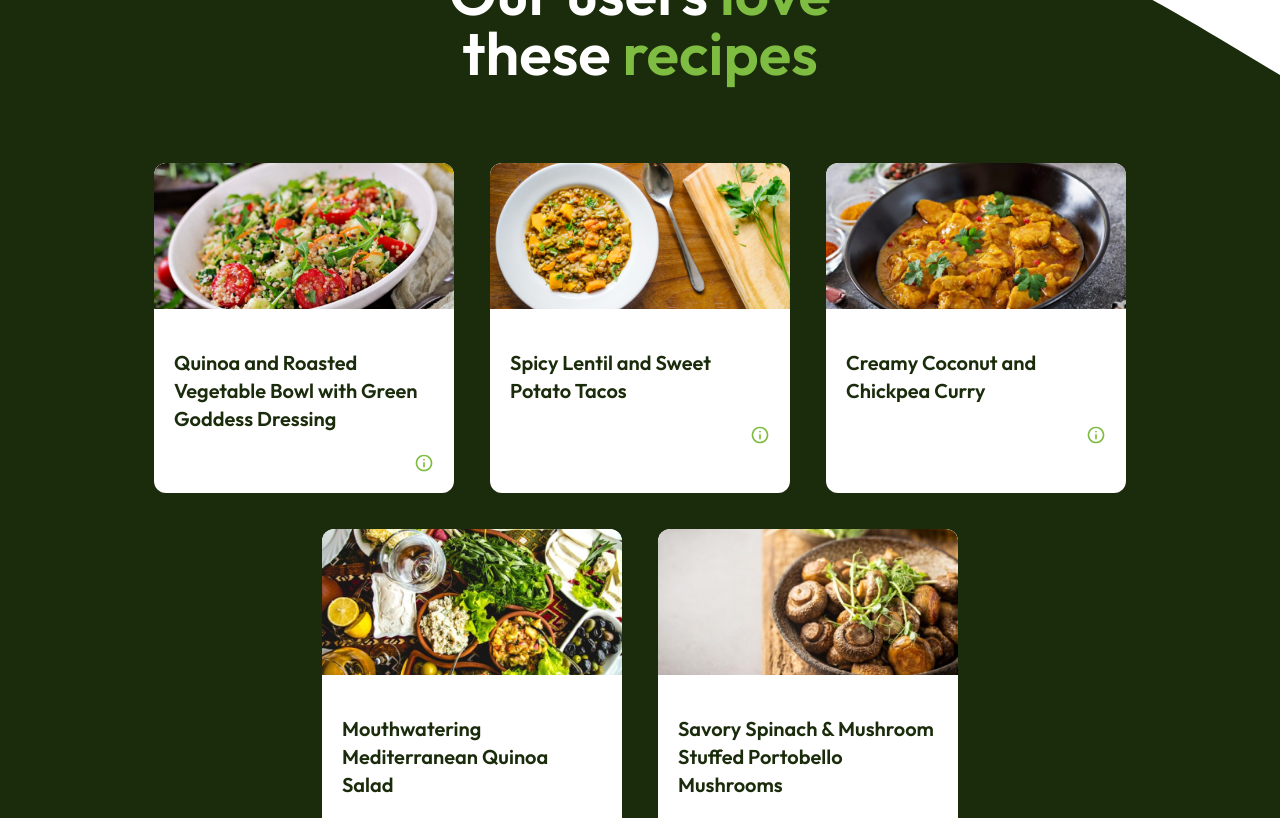
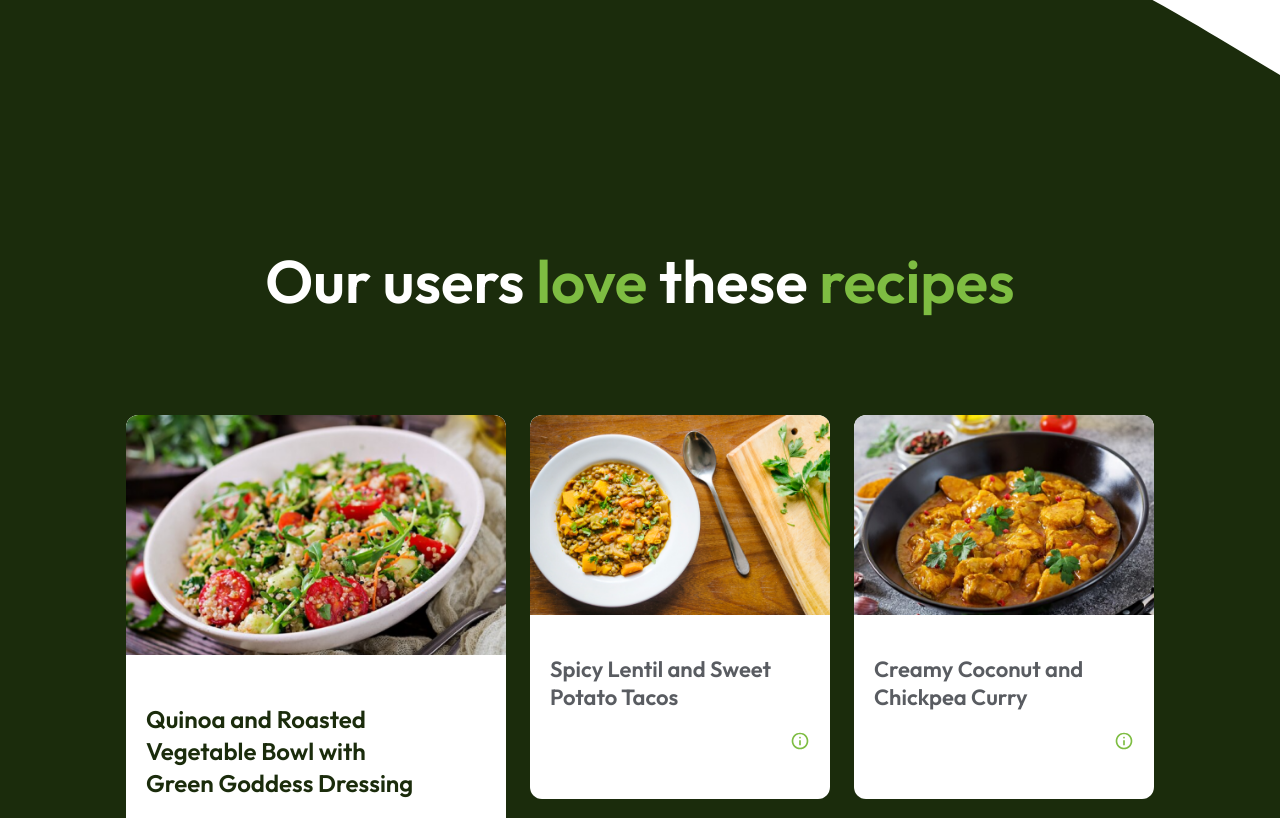
Before and after one commit to theAmbi/ecovital-foods, a Next.js app: page / in a window 1280 px wide. Shown: the part 1920-2738 px from the top of the page. Built offline with nearby package versions, Linux system fonts and the light colour scheme.

Commit message:
recipe section has been completed with responsive for most screens

```diff
--- a/recipeDetails.ts
+++ b/recipeDetails.ts
@@ -39,3 +39,47 @@ export const recipes = [
       "Elevate your dinner tonight with our Stuffed Portobello Mushrooms – earthy portobellos overflowing with a savory spinach and mushroom medley, perfect for a gourmet experience at home.",
   },
 ];
+
+export const bigCard = [
+  {
+    id: 100,
+    img: "/recipes/quinoa.png",
+    title: "Quinoa and Roasted Vegetable Bowl with Green Goddess Dressing",
+    details:
+      "Experience the perfect harmony of nutty quinoa, vibrant roasted veggies, and our tantalizing Green Goddess Dressing – a bowl that nourishes your body and delights your taste buds.",
+  },
+];
+
+export const desktopRecipes = [
+  {
+    id: 11,
+    img: "/recipes/potato.png",
+    title: "Spicy Lentil and Sweet Potato Tacos",
+    details:
+      "Spice up your day with our Spicy Lentil and Sweet Potato Tacos – a mouthwatering fusion of savory lentils, roasted sweet potatoes, and zesty salsa wrapped in warm, whole wheat tortillas.",
+  },
+
+  {
+    id: 12,
+    img: "/recipes/curry.png",
+    title: "Creamy Coconut and Chickpea Curry",
+    details:
+      "Indulge in the rich and velvety embrace of our Creamy Coconut and Chickpea Curry – a culinary journey filled with tender chickpeas, vibrant veggies, and exotic coconut-infused flavors.",
+  },
+
+  {
+    id: 13,
+    img: "/recipes/mediterranean.png",
+    title: "Mouthwatering Mediterranean Quinoa Salad",
+    details:
+      "Transport your taste buds to the Mediterranean with our vibrant Quinoa Salad – a symphony of flavors, from ripe tomatoes to briny olives, awaits your plate.",
+  },
+
+  {
+    id: 14,
+    img: "/recipes/mushroom.png",
+    title: "Savory Spinach & Mushroom Stuffed Portobello Mushrooms",
+    details:
+      "Elevate your dinner tonight with our Stuffed Portobello Mushrooms – earthy portobellos overflowing with a savory spinach and mushroom medley, perfect for a gourmet experience at home.",
+  },
+];
--- a/src/app/components/Navbar.tsx
+++ b/src/app/components/Navbar.tsx
@@ -14,7 +14,7 @@ const Navbar: React.FC = () => {
 
     useEffect(() => {
         const handleScroll = () => {
-            if (window.scrollY > 300) {
+            if (window.scrollY > 100) {
                 setScrolling(true);
             } else {
                 setScrolling(false);
@@ -28,8 +28,8 @@ const Navbar: React.FC = () => {
         }
     })
     return (
-        <header className={`z-50 fixed left-0 top-0 w-full transition-all duration-300 ease-in-out ${scrolling ? 'bg-white border-b' : 'bg-transparent'}`}>
-            <nav className={` w-full min-h-[90px] flex items-center bg-transparent justify-between ${toggle ? 'h-fit bg-white' : 'min-h-[90px] '}`}>
+        <header className={`z-50 fixed left-0 top-0 w-full transition-all duration-300 ease-in-out ${scrolling ? 'bg-white border-b' : 'bg-transparent'} outline-none`}>
+            <nav className={` w-full min-h-[90px] flex items-center bg-transparent justify-between ${toggle ? 'h-fit bg-white' : 'min-h-[90px] '} ${scrolling ? 'min-h-[30px]' : 'min-h-[90px]'}`}>
                 <div className={`px-5 w-full flex justify-between items-center md:container md:px-0 lg:px-0 lg:container py-12`}>
                     <div className="logo">
                         <Link href={"/"}>
--- a/src/app/components/Recipes.tsx
+++ b/src/app/components/Recipes.tsx
@@ -5,6 +5,8 @@ import info from 'public/info.svg'
 import arrowRight from 'public/arrow-right.svg'
 import Image from 'next/image'
 import { recipes } from '../../../recipeDetails'
+import { desktopRecipes } from '../../../recipeDetails'
+import { bigCard } from '../../../recipeDetails'
 
 const Recipes: React.FC = () => {
     const [activeCard, setActiveCard] = useState<number | null>(null);
@@ -12,10 +14,11 @@ const Recipes: React.FC = () => {
 
     return (
         <section className='w-full min-h-[70vh] bg-headingDark relative'>
-            <Image src={aboutWave} alt='' className='absolute top-0 left-0' />
-            <div className='pt-28 max-w-[85%] mx-auto'>
-                <h3 className='text-3xl text-center text-white font-semibold max-w-md mx-auto md:text-4xl lg:text-5xl xl:text-6xl'>Our users <span className='text-headingGreen'>love </span><br /> these <span className='text-headingGreen'>recipes</span></h3>
-                <div className='mt-10 py-10 flex flex-wrap gap-9 justify-center pb-32 '>
+            <Image src={aboutWave} alt='' className='absolute top-0 left-0 w-full' />
+            <div className='pt-28 max-w-[85%] mx-auto md:pt-36 lg:pt-64 xl:pt-[400px]'>
+                <h3 className='text-3xl text-center text-white font-semibold max-w-md mx-auto md:text-4xl lg:text-5xl lg:hidden xl:hidden'>Our users <span className='text-headingGreen'>love </span><br /> these <span className='text-headingGreen'>recipes</span></h3>
+                <h3 className='hidden text-3xl text-center text-white font-semibold max-w-md mx-auto md:text-4xl lg:text-5xl xl:text-6xl lg:block xl:block lg:max-w-2xl xl:max-w-3xl'>Our users <span className='text-headingGreen'>love </span> these <span className='text-headingGreen'>recipes</span></h3>
+                <div className='mt-10 py-10 flex flex-wrap gap-9 justify-center pb-32 md:mt-16 lg:hidden '>
                     {recipes.map(({ id, img, title, details }, index) => {
                         return <div key={id} className='max-w-[300px] pb-5 bg-white rounded-xl group hover:bg-mainGreen transition-colors overflow-hidden' onMouseEnter={() => setActiveCard(index)} onMouseLeave={() => setActiveCard(null)}>
                             <Image src={img} alt={title} width={447} height={298} className='rounded-t-xl h-[146px] object-cover transition-transform transform group-hover:scale-110 duration-500' />
@@ -29,7 +32,7 @@ const Recipes: React.FC = () => {
 
                             {activeCard === index ? (<p className='text-white font-normal text-[14px] pt-10 pb-4 px-5 transition duration-300'>{details}</p>) :
                                 (<div className='flex flex-col gap-5 pt-10 px-5'>
-                                    <h5 className='font-semibold text-headingDark text-xl group-hover:text-white duration-300'>
+                                    <h5 className='font-semibold text-headingDark text-xl group-hover:text-white duration-300 md:text-lg '>
                                         {title}
                                     </h5>
                                     <div className='self-end'>
@@ -42,6 +45,47 @@ const Recipes: React.FC = () => {
                         </div>
                     })}
                 </div>
+
+                {/* desktop */}
+                <div className='hidden mt-10 py-10 flex-wrap gap-6 justify-center pb-32 md:mt-16 lg:flex'>
+                    {bigCard.map(({ id, img, title, details }) => {
+                        return <div key={id} className='max-w-[380px] h-fit pb-20 bg-white rounded-xl group hover:bg-mainGreen transition-colors overflow-hidden cursor-pointer'>
+                            <Image src={img} alt='title' width={447} height={298} className='rounded-t-xl h-[240px] object-cover transition-transform transform group-hover:scale-110 duration-500' />
+                            <div className='pt-12 px-5'>
+                                <h5 className='font-semibold text-headingDark text-2xl group-hover:text-white duration-300 max-w-[280px] '>{title} </h5>
+                                <p className='text-paragraphColor text-[16px] pt-10 group-hover:text-white cursor-pointer'>{details}</p>
+                            </div>
+                        </div>
+                    })}
+                    <div className='grid grid-cols-2 grid-rows-2 gap-6'>
+                        {desktopRecipes.map(({ id, img, title, details }, index) => {
+                            return <div key={id} className='max-w-[300px] pb-5 bg-white rounded-xl group hover:bg-mainGreen transition-colors overflow-hidden cursor-pointer' onMouseEnter={() => setActiveCard(index)} onMouseLeave={() => setActiveCard(null)}>
+                                <Image src={img} alt={title} width={447} height={298} className='rounded-t-xl h-[200px] object-cover transition-transform transform group-hover:scale-110 duration-500' />
+                                {/* {activeCard ? <p className='text-white font-normal px-5 pt-10 pb-4'>{details}</p> : <div className='pt-10 px-5 flex flex-col gap-5'>
+                                <h5 className='font-semibold text-headingDark text-xl group-hover:text-white duration-300'>{title}</h5>
+                                <div className='self-end'>
+                                    <Image src={info} alt='' className='self-end cursor-pointer group-hover:hidden' />
+                                    <Image src={arrowRight} alt='' className='hidden self-end cursor-pointer group-hover:block ' />
+                                </div>
+                            </div>} */}
+
+                                {activeCard === index ? (<p className='text-white font-normal text-[14px] pt-10 pb-4 px-5 transition duration-300'>{details}</p>) :
+                                    (<div className='flex flex-col gap-5 pt-10 px-5'>
+                                        <h5 className='font-semibold text-headingDark text-xl group-hover:text-white duration-300 md:text-lg lg:text-[22px] lg:text-paragraphColor'>
+                                            {title}
+                                        </h5>
+                                        <div className='self-end'>
+                                            <Image src={info} alt='' className='self-end cursor-pointer group-hover:hidden' />
+                                            <Image src={arrowRight} alt='' className='hidden self-end cursor-pointer group-hover:block' />
+                                        </div>
+                                    </div>)
+                                }
+
+                            </div>
+                        })}
+                    </div>
+                </div>
+
             </div>
         </section>
     )
```
Also changed, not shown: src/app/components/Hero.tsx (+18 -3 lines).
